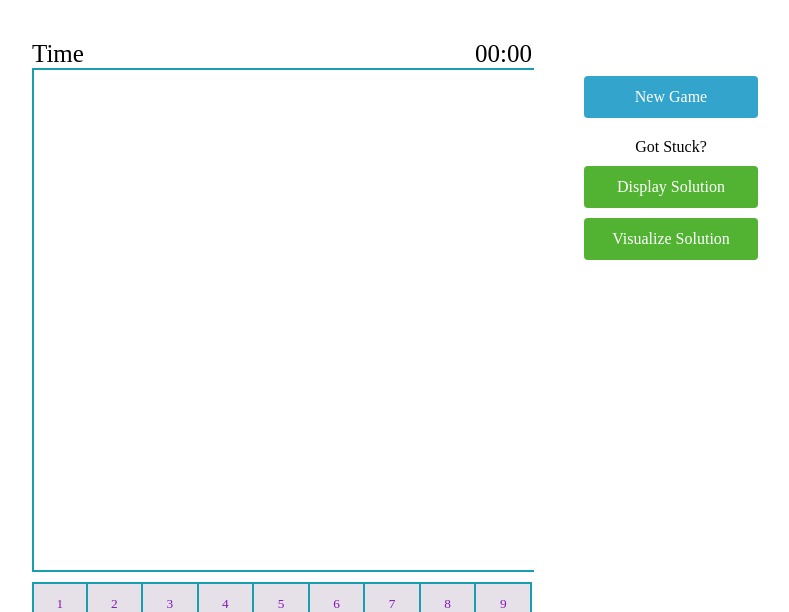
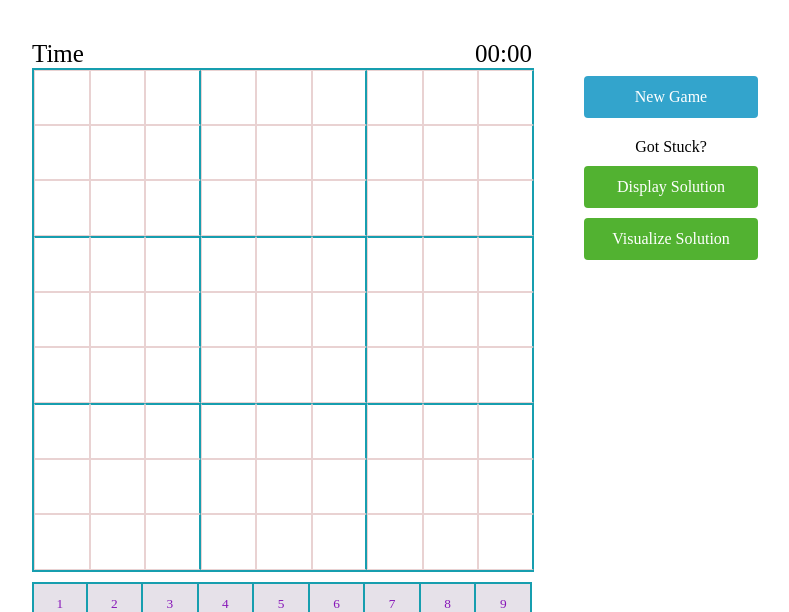
Before and after one commit to zeumoweb/sudoku-online-visualization-backtracking, a Flask app: template templates/index.html in a window 1280 px wide. Shown: the part 107-719 px from the top of the page, without its empty margins (245-1034 px from the left). Run offline with Flask 2, Linux system fonts and the light colour scheme; the template is opened without the code that fills it, so the values that code supplies are empty.

Commit message:
code refactoring and Html template restructuring

```diff
--- a/app.py
+++ b/app.py
@@ -4,34 +4,41 @@ import solve
 
 app = Flask(__name__)
 
-b = [
-    [0,0,0,0,0,1,4,0,0],
-    [0,2,0,0,0,0,0,0,5],
-    [0,0,0,0,0,5,6,0,3],
-    [2,0,0,0,8,0,0,6,4],
-    [7,0,3,0,0,0,5,9,8],
-    [0,5,0,4,0,0,0,0,2],
-    [0,0,0,0,0,0,0,0,0],
-    [8,1,5,0,6,0,3,0,9],
-    [0,0,0,8,0,9,2,5,6]
-]
-# c = [1,0,0,0,0,2,4,8,0,9,4,0,8,0,0,7,5,0,0,2,0,0,0,0,0,0,0,0,0,0,0,9,6,5,0,0,3,0,7,0,8,4,6,9,1,6,0,0,0,5,0,0,0,8,0,8,0,0,6,0,0,2,0,0,0,9,4,1,5,8,7,3,4,0,3,0,0,8,0,6,5]
-# b = []
-# for i in range(9):
-#     t = []
-#     for j in range(9):
-#         t.append(c[i*9 +j])
-#     b.append(t)
+# b = [
+#     [0,0,0,0,0,1,4,0,0],
+#     [0,2,0,0,0,0,0,0,5],
+#     [0,0,0,0,0,5,6,0,3],
+#     [2,0,0,0,8,0,0,6,4],
+#     [7,0,3,0,0,0,5,9,8],
+#     [0,5,0,4,0,0,0,0,2],
+#     [0,0,0,0,0,0,0,0,0],
+#     [8,1,5,0,6,0,3,0,9],
+#     [0,0,0,8,0,9,2,5,6]
+# ]
+c = [1,0,0,0,0,2,4,8,0,9,4,0,8,0,0,7,5,0,0,2,0,0,0,0,0,0,0,0,0,0,0,9,6,5,0,0,3,0,7,0,8,4,6,9,1,6,0,0,0,5,0,0,0,8,0,8,0,0,6,0,0,2,0,0,0,9,4,1,5,8,7,3,4,0,3,0,0,8,0,6,5]
+b = []
+for i in range(9):
+    t = []
+    for j in range(9):
+        t.append(c[i*9 +j])
+    b.append(t)
+
+grid = game.Grid(b)
+
+# Home route
+@app.route('/', methods=["POST", "GET"])
+def index():
+    return render_template("index.html")
 
 
-grid = game.Grid(b)
-@app.route('/', methods = ['GET', 'POST'])
-def index():
+
+# Play route
+@app.route('/play', methods = ['GET', 'POST'])
+def play():
     global b, grid
 
     if request.method  == "GET":
-        print("öppps run again")
-        return render_template('index.html', board=grid.userBoard)
+        return render_template('play.html', board=grid.userBoard)
 
     if request.method == "POST":
         result = request.get_json() # take data passed by the user
@@ -40,6 +47,8 @@ def index():
             grid.updateCell(int(result["val"]), int(result["row"]), int(result["col"]), solved = valid)
             cellsStatus = grid.cellsStatus()
             listOfEditable = grid.listOfEditable()
+            # grid.displayBoard()
+            print(grid.userBoard)
             return jsonify({
                 "val": result['val'],
                 "isValid": valid,
@@ -58,7 +67,7 @@ def index():
                 "cellsStatus": cellsStatus,
                 "listOfEditable": listOfEditable
             })
-        # grid.displayBoard()
+        grid.displayBoard()
         fixed_value = grid.cells[result["row"]][result["col"]].value
         print('heloo..........')
         return jsonify({
@@ -70,6 +79,8 @@ def index():
             "solved": grid.solved
             })
 
+
+# Automatic solving route
 
 @app.route('/solve', methods = ["GET", "POST"])
 def cal():
--- a/static/style.css
+++ b/static/style.css
@@ -164,6 +164,11 @@ a{
     text-align: center;
 }
 
+.fixed {
+    color: #031a79;
+    font-weight: bolder;
+}
+
 @media screen and (min-width: 430px) {
     .grid {
         width: 500px;
@@ -199,6 +204,21 @@ a{
         width: 500px;
         font-size: 25px;
     }
+    #complete{
+        margin-left: -200px;
+    }
+}
+
+
+#complete {
+    display: None;
+    align-items: center;
+    justify-content: center;
+}
+.congrats-logo{
+    max-width: 100%;
+    width: 50px;
+    height: auto;
 }
 /*
 .options{
--- a/templates/index.html
+++ b/templates/index.html
@@ -3,11 +3,20 @@
   <header>
     <h2 class="title">SUDOKU</h2>
     <div class="info">
-      <a href="https://github.com/zeumoweb/sudoku-game-backtracking-" target="#"
-      style="margin-right: 15px"><i class="fab fa-github" style="margin-right: 4px"></i>Source</a
-      ><a href="#"><i class="fas fa-chart-bar" style="margin-right: 4px"></i>Statistics</a>
+      <a
+        href="https://github.com/zeumoweb/sudoku-game-backtracking-"
+        target="#"
+        style="margin-right: 15px"
+        ><i class="fab fa-github" style="margin-right: 4px"></i>Source</a
+      ><a href="#"
+        ><i class="fas fa-chart-bar" style="margin-right: 4px"></i>Statistics</a
+      >
     </div>
   </header>
+  <div id="complete">
+    <div class="message-complete">Congratulations!!!!! Board Completed</div>
+    <img src="../static/congratulation.png" class="congrats-logo" alt="" />
+  </div>
   <div class="content">
     <div class="modal">GAME OVER</div>
     <div class="game">
@@ -19,11 +28,97 @@
         </div>
       </div>
       <div class="grid">
-        {%for row in range(board|length)%} {%for col in range(board|length)%}
-        <div class="cell" id="{{row}} {{col}}" style="font-size: smaller">
-          {{board[row][col]}}
-        </div>
-        {%endfor%} {%endfor%}
+        {% block grid %}
+        <div class="cell" style="font-size: smaller"></div>
+        <div class="cell" style="font-size: smaller"></div>
+        <div class="cell" style="font-size: smaller"></div>
+        <div class="cell" style="font-size: smaller"></div>
+        <div class="cell" style="font-size: smaller"></div>
+        <div class="cell" style="font-size: smaller"></div>
+        <div class="cell" style="font-size: smaller"></div>
+        <div class="cell" style="font-size: smaller"></div>
+        <div class="cell" style="font-size: smaller"></div>
+
+        <div class="cell" style="font-size: smaller"></div>
+        <div class="cell" style="font-size: smaller"></div>
+        <div class="cell" style="font-size: smaller"></div>
+        <div class="cell" style="font-size: smaller"></div>
+        <div class="cell" style="font-size: smaller"></div>
+        <div class="cell" style="font-size: smaller"></div>
+        <div class="cell" style="font-size: smaller"></div>
+        <div class="cell" style="font-size: smaller"></div>
+        <div class="cell" style="font-size: smaller"></div>
+
+        <div class="cell" style="font-size: smaller"></div>
+        <div class="cell" style="font-size: smaller"></div>
+        <div class="cell" style="font-size: smaller"></div>
+        <div class="cell" style="font-size: smaller"></div>
+        <div class="cell" style="font-size: smaller"></div>
+        <div class="cell" style="font-size: smaller"></div>
+        <div class="cell" style="font-size: smaller"></div>
+        <div class="cell" style="font-size: smaller"></div>
+        <div class="cell" style="font-size: smaller"></div>
+
+        <div class="cell" style="font-size: smaller"></div>
+        <div class="cell" style="font-size: smaller"></div>
+        <div class="cell" style="font-size: smaller"></div>
+        <div class="cell" style="font-size: smaller"></div>
+        <div class="cell" style="font-size: smaller"></div>
+        <div class="cell" style="font-size: smaller"></div>
+        <div class="cell" style="font-size: smaller"></div>
+        <div class="cell" style="font-size: smaller"></div>
+        <div class="cell" style="font-size: smaller"></div>
+
+        <div class="cell" style="font-size: smaller"></div>
+        <div class="cell" style="font-size: smaller"></div>
+        <div class="cell" style="font-size: smaller"></div>
+        <div class="cell" style="font-size: smaller"></div>
+        <div class="cell" style="font-size: smaller"></div>
+        <div class="cell" style="font-size: smaller"></div>
+        <div class="cell" style="font-size: smaller"></div>
+        <div class="cell" style="font-size: smaller"></div>
+        <div class="cell" style="font-size: smaller"></div>
+
+        <div class="cell" style="font-size: smaller"></div>
+        <div class="cell" style="font-size: smaller"></div>
+        <div class="cell" style="font-size: smaller"></div>
+        <div class="cell" style="font-size: smaller"></div>
+        <div class="cell" style="font-size: smaller"></div>
+        <div class="cell" style="font-size: smaller"></div>
+        <div class="cell" style="font-size: smaller"></div>
+        <div class="cell" style="font-size: smaller"></div>
+        <div class="cell" style="font-size: smaller"></div>
+
+        <div class="cell" style="font-size: smaller"></div>
+        <div class="cell" style="font-size: smaller"></div>
+        <div class="cell" style="font-size: smaller"></div>
+        <div class="cell" style="font-size: smaller"></div>
+        <div class="cell" style="font-size: smaller"></div>
+        <div class="cell" style="font-size: smaller"></div>
+        <div class="cell" style="font-size: smaller"></div>
+        <div class="cell" style="font-size: smaller"></div>
+        <div class="cell" style="font-size: smaller"></div>
+
+        <div class="cell" style="font-size: smaller"></div>
+        <div class="cell" style="font-size: smaller"></div>
+        <div class="cell" style="font-size: smaller"></div>
+        <div class="cell" style="font-size: smaller"></div>
+        <div class="cell" style="font-size: smaller"></div>
+        <div class="cell" style="font-size: smaller"></div>
+        <div class="cell" style="font-size: smaller"></div>
+        <div class="cell" style="font-size: smaller"></div>
+        <div class="cell" style="font-size: smaller"></div>
+
+        <div class="cell" style="font-size: smaller"></div>
+        <div class="cell" style="font-size: smaller"></div>
+        <div class="cell" style="font-size: smaller"></div>
+        <div class="cell" style="font-size: smaller"></div>
+        <div class="cell" style="font-size: smaller"></div>
+        <div class="cell" style="font-size: smaller"></div>
+        <div class="cell" style="font-size: smaller"></div>
+        <div class="cell" style="font-size: smaller"></div>
+        <div class="cell" style="font-size: smaller"></div>
+        {% endblock grid %}
       </div>
       <div class="sub-grid">
         <div class="sub-cell" id="1" style="font-size: smaller">1</div>
@@ -38,9 +133,13 @@
       </div>
     </div>
     <div class="options">
-      <a href="/" class="start-game" style="display: block">New Game</a>
+      <a href="/play" class="start-game" id="start-game" style="display: block"
+        >New Game</a
+      >
       <div class="stuck">Got Stuck?</div>
-      <a class="solve" href="/" style="display: block"> Display Solution </a>
+      <a class="solve" id="display" href="/" style="display: block">
+        Display Solution
+      </a>
       <div class="solve" id="solve">Visualize Solution</div>
     </div>
   </div>
```
Also changed, not shown: game.py (+0 -113 lines), generatesudoku.py (added, +86 -0 lines), static/app.js (+122 -65 lines), templates/play.html (added, +18 -0 lines), static/congratulation.png (added).
